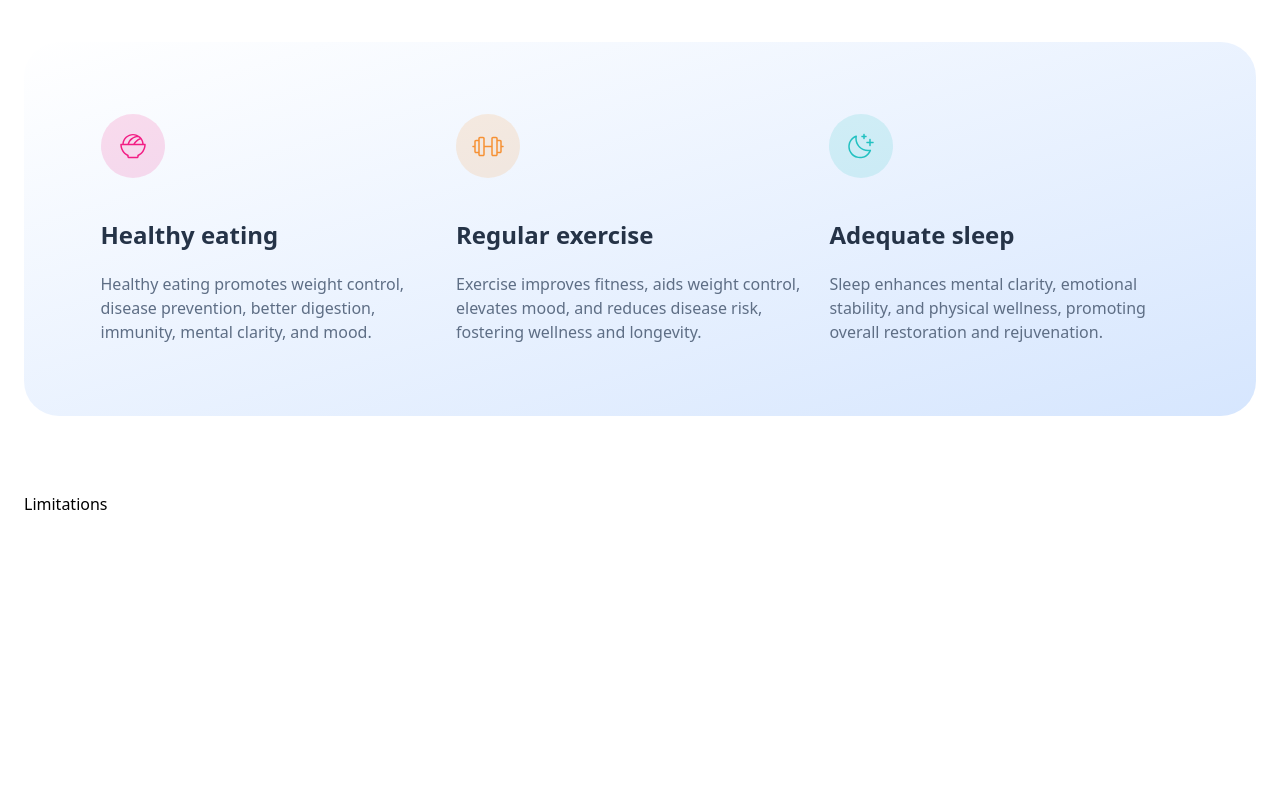
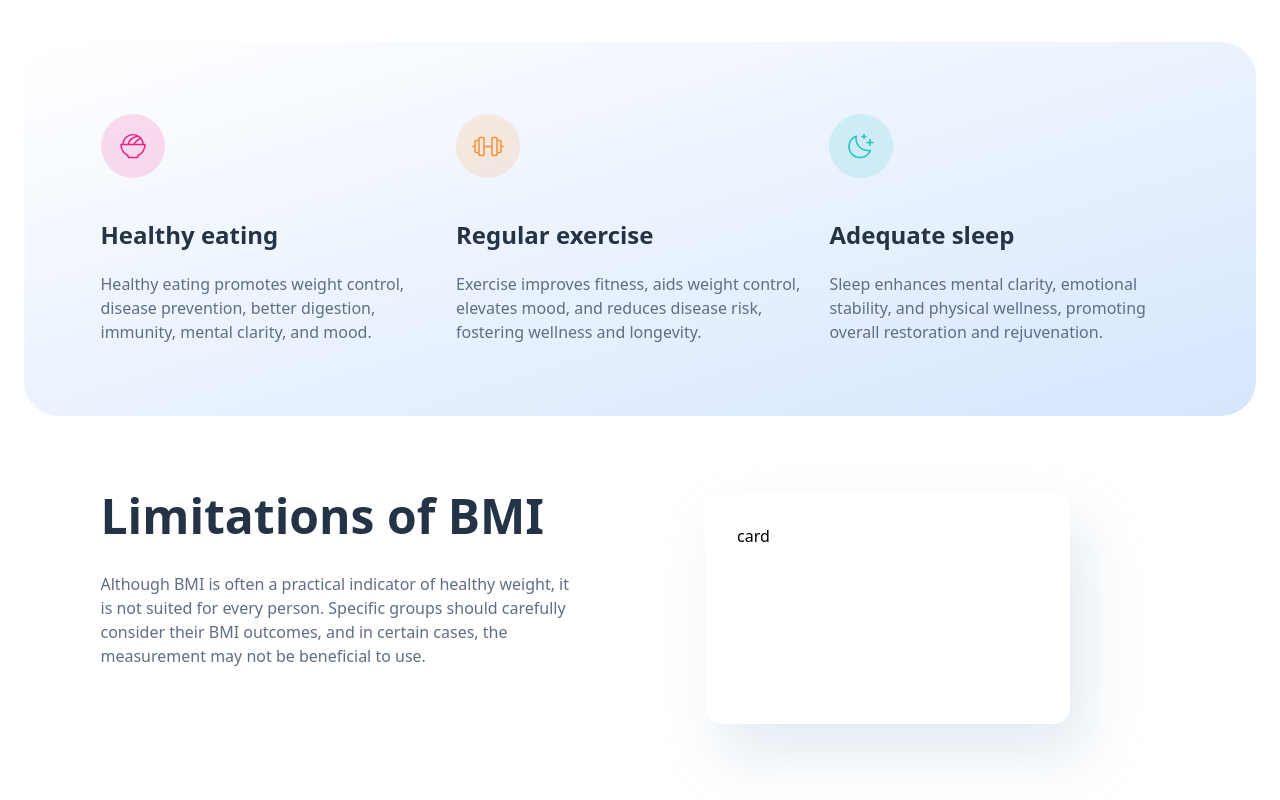
Before and after one commit to aleksi-svaridze/bmi, a React (Create React App) app: page / in a window 1280 px wide. Shown: the part 1374-2174 px from the top of the page. Before the commit the page ends 1890 px from the top, so only its background shows below. Built offline with nearby package versions, Linux system fonts and the light colour scheme.

Commit message:
Add Limitation content

```diff
--- a/src/sections/Limitationes.jsx
+++ b/src/sections/Limitationes.jsx
@@ -1,3 +1,26 @@
 export const Limitations = () => {
-  return <p>Limitations</p>;
+  return (
+    <div className="flex flex-col lg:flex-row gap-y-14 lg:gap-y-0 lg:gap-x-[130px] px-5 md:px-10 container lg:max-w-[1159px] mb-52">
+      <div className="text-center lg:text-left lg:w-1/2">
+        <h2 className="font-semibold text-[32px] lg:text-5xl leading-[110%] text-gunmetal mb-8">
+          Limitations of BMI
+        </h2>
+        <p className="text-base leading-[150%] text-electric-blue">
+          Although BMI is often a practical indicator of healthy weight, it is
+          not suited for every person. Specific groups should carefully consider
+          their BMI outcomes, and in certain cases, the measurement may not be
+          beneficial to use.
+        </p>
+      </div>
+
+      <div className="hidden lg:block w-1/2">
+        <div
+          className="w-full lg:w-[365px] h-[232px] rounded-2xl p-8"
+          style={{ boxShadow: "16px 32px 56px 0 rgba( 143, 174, 207, .25)" }}
+        >
+          card
+        </div>
+      </div>
+    </div>
+  );
 };
```
